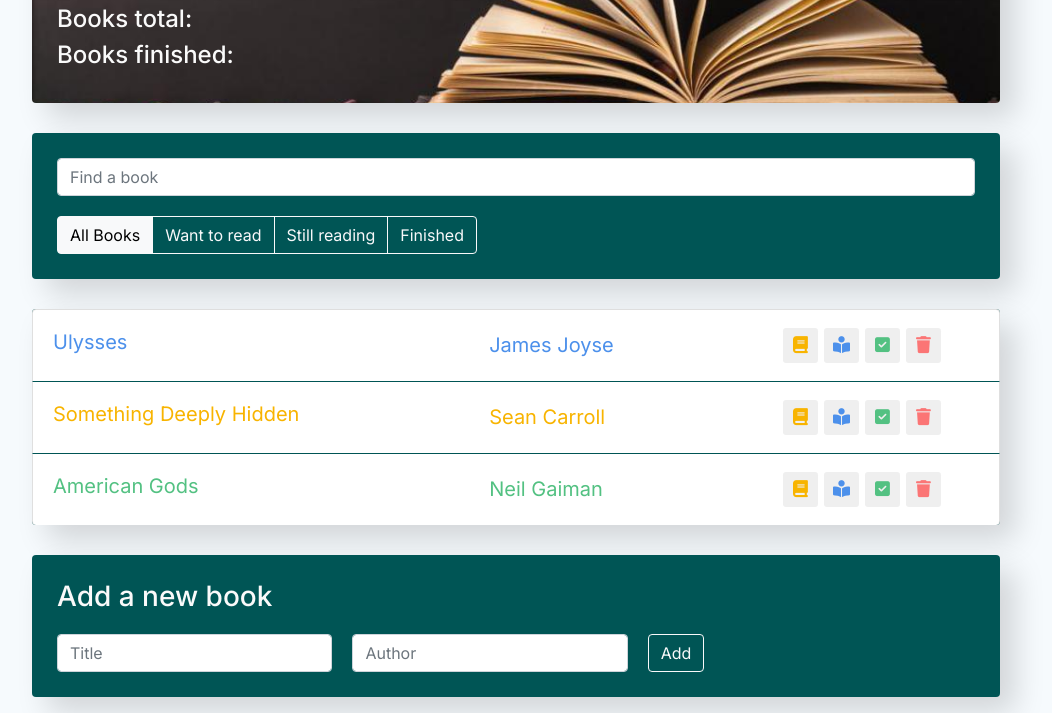
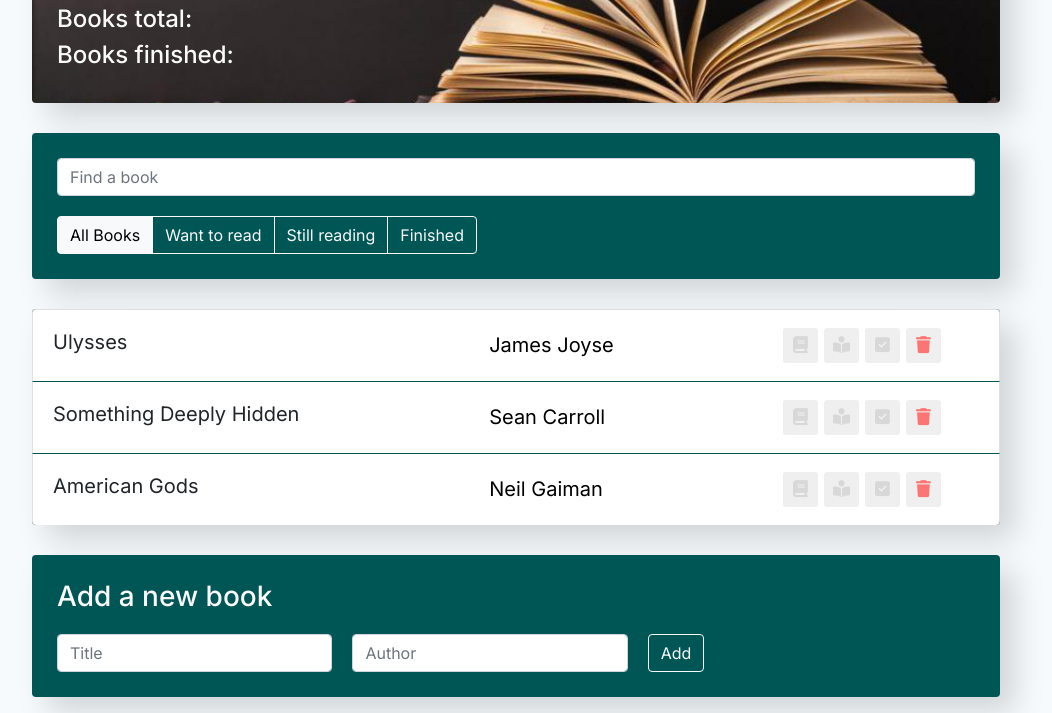
Before and after one commit to AlenaGM/biblio, a React app: page / in a window 1280 px wide. Shown: the part 144-857 px from the top of the page, without its empty margins (124-1176 px from the left). Built offline with nearby package versions, Linux system fonts and the light colour scheme.

Commit message:
added states

```diff
--- a/src/components/book-list-item/book-list-item.css
+++ b/src/components/book-list-item/book-list-item.css
@@ -47,16 +47,8 @@
     cursor: pointer;
 }
 
-.list-group-item .btn-book-yellow {
-    color: #F8B400;
-}
-
-.list-group-item .btn-book-blue {
-    color: #4C90EB;
-}
-
-.list-group-item .btn-book-green {
-    color: #53C182;
+.list-group-item .btn-book-yellow, .list-group-item .btn-book-blue, .list-group-item .btn-book-green {
+    color: #D8D8D8;
 }
 
 .list-group-item .btn-trash {
@@ -80,15 +72,15 @@
     transform: translateX(0px);
 }
 
-.list-group-item.want .list-group-item-label, .list-group-item.want .list-group-item-input {
+.list-group-item.want .list-group-item-label, .list-group-item.want .list-group-item-input, .list-group-item.want .btn-book-yellow {
     color: #F8B400;
 }
 
-.list-group-item.reading .list-group-item-label, .list-group-item.reading .list-group-item-input {
+.list-group-item.reading .list-group-item-label, .list-group-item.reading .list-group-item-input, .list-group-item.reading .btn-book-blue {
     color: #4C90EB;
 }
 
-.list-group-item.finished .list-group-item-label, .list-group-item.finished .list-group-item-input {
+.list-group-item.finished .list-group-item-label, .list-group-item.finished .list-group-item-input, .list-group-item.finished .btn-book-green {
     color: #53C182;
 }
 
--- a/src/components/book-list-item/book-list-item.js
+++ b/src/components/book-list-item/book-list-item.js
@@ -1,32 +1,79 @@
+import { Component } from 'react';
 import './book-list-item.css';
 
-const BookListItem = ({title, author, want, reading, finished}) => {
+class BookListItem extends Component {
+
+    constructor(props) {
+        super(props);
+        this.state = {
+            want: false,
+            reading: false,
+            finished: false,
+            like: false
+        }
+    }
+
+    onWant = () => {
+        this.setState(({want}) => ({
+            want: !want
+        }))
+    }
+
+    onReading = () => {
+        this.setState(({reading}) => ({
+            reading: !reading
+        }))
+    }
+
+    onFinished = () => {
+        this.setState(({finished}) => ({
+            finished: !finished
+        }))
+    }
+
+    onLike = () => {
+        this.setState(({like}) => ({
+            like: !like
+        }))
+    }
+
+    render() {
+        const {title, author} = this.props;
+        const {want, reading, finished, like} = this.state;
 
         let classNames = 'list-group-item d-flex justify-content-between';
 
         if(want){
             classNames += ' want';
-    } else if (reading) {
+        }
+
+        if (reading) {
             classNames += ' reading';
-    } else if (finished) {
+        }
+
+        if (finished) {
             classNames += ' finished';
+        }
+
+        if (like) {
+            classNames += ' like';
         }
 
         return (
             <li className={classNames}>
-            <span className="list-group-item-label">{title}</span>
+                <span className="list-group-item-label" onClick={this.onLike}>{title}</span>
                 <input type="text" className="list-group-item-input" defaultValue={author}/>
                 <div className='d-flex justify-content-center align-items-center'>
                     <button type="button"
-                    className="btn-book-yellow btn-sm">
+                        className="btn-book-yellow btn-sm" onClick={this.onWant}>
                         <i className="fas fa-book"></i>
                     </button>
                     <button type="button"
-                    className="btn-book-blue btn-sm ">
+                        className="btn-book-blue btn-sm" onClick={this.onReading}>
                         <i className="fas fa-book-reader"></i>
                     </button>
                     <button type="button"
-                    className="btn-book-green btn-sm ">
+                        className="btn-book-green btn-sm" onClick={this.onFinished}>
                         <i className="fas fa-check-square"></i>
                     </button>
 
@@ -39,5 +86,6 @@ const BookListItem = ({title, author, want, reading, finished}) => {
             </li>
         )
     }
+}
 
 export default BookListItem;
```
Lines whose indentation alone changed are shown as unchanged.
